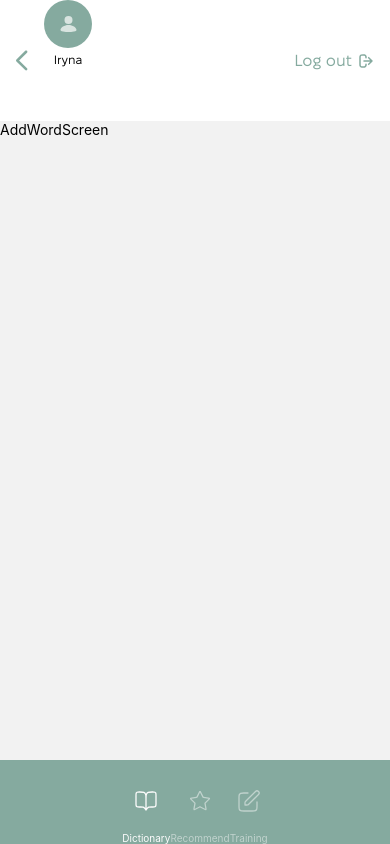
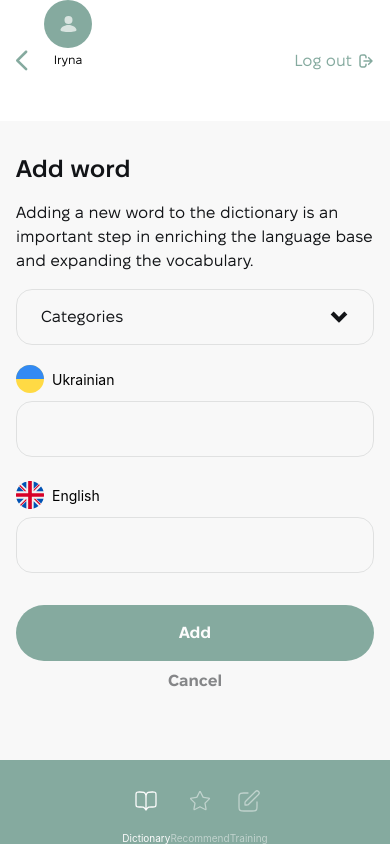
Before and after one commit to 001elijah/vocab-builder, a React Native app: screen /AddWordScreen in a window 390 px wide. Built offline with nearby package versions, Linux system fonts and the light colour scheme.

Commit message:
UPDATE: AddWodScreen, EditWindow

```diff
--- a/components/EditWindow.js
+++ b/components/EditWindow.js
@@ -15,8 +15,8 @@ import UnitedKingdomIcon from "../assets/icons/UnitedKingdomIcon";
 
 const EditWindow = ({ showEditWindow, setShowEditWindow, ua, en }) => {
   const [ukrainianWord, setUkrainianWord] = useState("");
+  const [englishWord, setEnglishWord] = useState("");
   const [isUkrainianWordInFocus, setIsUkrainianWordInFocus] = useState(false);
-  const [englishWord, setEnglishWord] = useState("");
   const [isEnglishWordInFocus, setIsEnglishWordInFocus] = useState(false);
   const toggleUkrainianInFocus = () =>
     setIsUkrainianWordInFocus(!isUkrainianWordInFocus);
@@ -101,7 +101,7 @@ const EditWindow = ({ showEditWindow, setShowEditWindow, ua, en }) => {
                   </Text>
                 </TouchableOpacity>
                 <TouchableOpacity
-                  className="mx-auto bg-transparent mt-4"
+                  className="mx-auto bg-transparent mt-2"
                   onPress={handleCancel}
                 >
                   <Text className="font-['FixelDisplay-Bold'] text-grey text-base">
--- a/screens/AddWordScreen.js
+++ b/screens/AddWordScreen.js
@@ -1,9 +1,59 @@
-import { View, Text } from "react-native";
-import React, { useLayoutEffect } from "react";
+import { View, Text, TextInput, TouchableOpacity } from "react-native";
+import React, { useLayoutEffect, useState } from "react";
 import LogoutButton from "../components/LogoutButton";
 import GoBackButton from "../components/GoBackButton";
+import Dropdown from "../components/Dropdown";
+import RadioButtonGroup from "../components/RadioButtonGroup";
+import UkraineIcon from "../assets/icons/UkraineIcon";
+import UnitedKingdomIcon from "../assets/icons/UnitedKingdomIcon";
 
 const AddWordScreen = ({ navigation }) => {
+  const [selected, setSelected] = useState(undefined);
+
+  const [radioButtonGroupData, setRadioButtonGroupData] = useState([
+    { id: 1, label: "Regular", value: "regular", selected: false },
+    { id: 2, label: "Irregular", value: "irregular", selected: false },
+  ]);
+
+  const [ukrainianWord, setUkrainianWord] = useState("");
+  const [englishWord, setEnglishWord] = useState("");
+  const [isUkrainianWordInFocus, setIsUkrainianWordInFocus] = useState(false);
+  const [isEnglishWordInFocus, setIsEnglishWordInFocus] = useState(false);
+
+  const toggleUkrainianInFocus = () =>
+    setIsUkrainianWordInFocus(!isUkrainianWordInFocus);
+  const toggleEnglishInFocus = () =>
+    setIsEnglishWordInFocus(!isEnglishWordInFocus);
+
+  const handleCancel = () => {
+    setUkrainianWord("");
+    setEnglishWord("");
+    navigation.goBack();
+  };
+
+  const onRadioBtnClick = (item) => {
+    let updatedState = radioButtonGroupData.map((radioButtonItem) =>
+      radioButtonItem.id === item.id
+        ? { ...radioButtonItem, selected: true }
+        : { ...radioButtonItem, selected: false }
+    );
+    setRadioButtonGroupData(updatedState);
+  };
+
+  const data = [
+    { label: "Verb", value: "verb" },
+    { label: "Participle", value: "participle" },
+    { label: "Noun", value: "noun" },
+    { label: "Adjective", value: "adjective" },
+    { label: "Pronoun", value: "pronoun" },
+    { label: "Numerals", value: "numerals" },
+    { label: "Adverb", value: "adverb" },
+    { label: "Preposition", value: "preposition" },
+    { label: "Conjuction", value: "conjuction" },
+    { label: "Phrasal verb", value: "phrasal verb" },
+    { label: "Functional phrase", value: "functional phrase" },
+  ];
+
   useLayoutEffect(() => {
     const handleGoBack = () => {
       navigation.goBack();
@@ -14,8 +64,73 @@ const AddWordScreen = ({ navigation }) => {
     });
   });
   return (
-    <View>
-      <Text>AddWordScreen</Text>
+    <View className="px-4 justify-start h-full bg-light">
+      <Text className="mt-8 font-['FixelDisplay-SemiBold'] text-2xl text-black">
+        Add word
+      </Text>
+      <Text className="mt-4 font-['FixelDisplay-Regular'] text-base text-black">
+        Adding a new word to the dictionary is an important step in enriching
+        the language base and expanding the vocabulary.{" "}
+      </Text>
+      <Dropdown label={"Categories"} data={data} onSelect={setSelected} />
+      {selected?.value === "verb" && (
+        <RadioButtonGroup
+          data={radioButtonGroupData}
+          onPress={onRadioBtnClick}
+        />
+      )}
+      <View>
+        <View className="mt-5 flex-row items-center gap-x-2">
+          <UkraineIcon />
+          <Text>Ukrainian</Text>
+        </View>
+        <TextInput
+          className={`h-14 w-full mt-2 px-5 pb-2 align-middle border ${
+            isUkrainianWordInFocus ? "border-green" : "border-light-grey"
+          } rounded-2xl font-['FixelDisplay-Regular'] text-base text-black`}
+          value={ukrainianWord}
+          onChangeText={setUkrainianWord}
+          onFocus={toggleUkrainianInFocus}
+          onBlur={toggleUkrainianInFocus}
+          // placeholder={ukrainianWord}
+          placeholderTextColor="#121417"
+          blurOnSubmit={true}
+        />
+      </View>
+      <View>
+        <View className="mt-6 flex-row items-center gap-x-2">
+          <UnitedKingdomIcon />
+          <Text>English</Text>
+        </View>
+        <TextInput
+          className={`h-14 w-full mt-2 px-5 pb-2 align-middle border ${
+            isEnglishWordInFocus ? "border-green" : "border-light-grey"
+          } rounded-2xl font-['FixelDisplay-Regular'] text-base text-black`}
+          value={englishWord}
+          onChangeText={setEnglishWord}
+          onFocus={toggleEnglishInFocus}
+          onBlur={toggleEnglishInFocus}
+          // placeholder={englishWord}
+          placeholderTextColor="#121417"
+          blurOnSubmit={true}
+        />
+      </View>
+      <TouchableOpacity
+        className="mt-8 flex-2 items-center justify-center w-full h-14 bg-green rounded-[30px]"
+        onPress={() => alert("handleAdd")}
+      >
+        <Text className="font-['FixelDisplay-Bold'] text-base text-white">
+          Add
+        </Text>
+      </TouchableOpacity>
+      <TouchableOpacity
+        className="mx-auto bg-transparent mt-2"
+        onPress={handleCancel}
+      >
+        <Text className="font-['FixelDisplay-Bold'] text-grey text-base">
+          Cancel
+        </Text>
+      </TouchableOpacity>
     </View>
   );
 };
```
